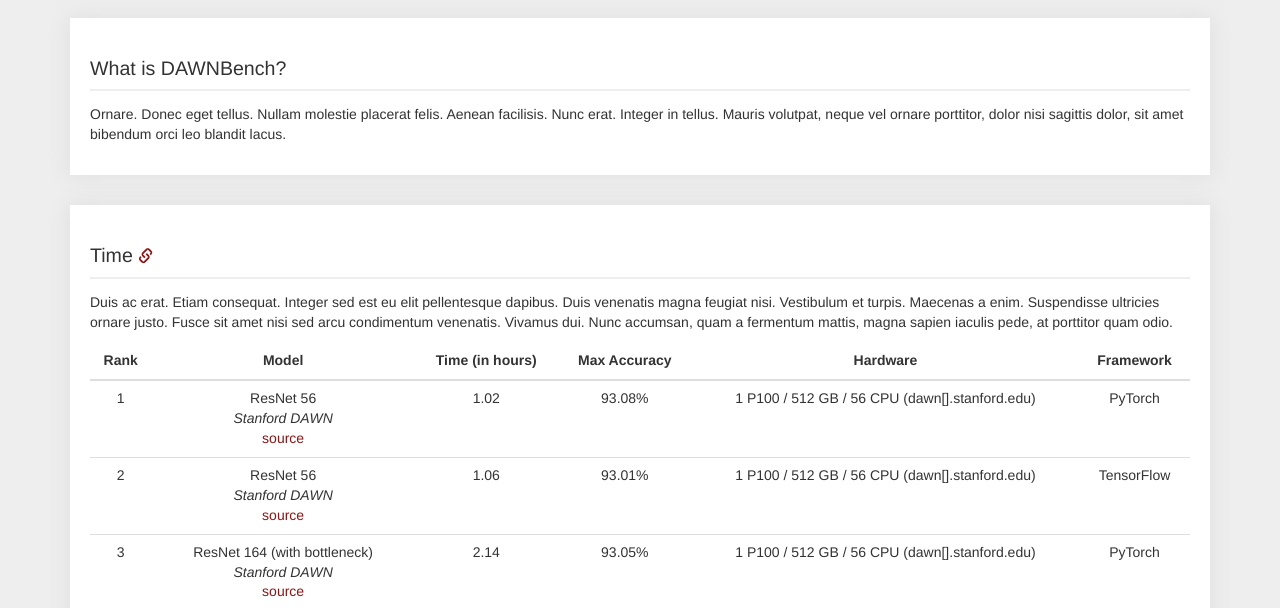
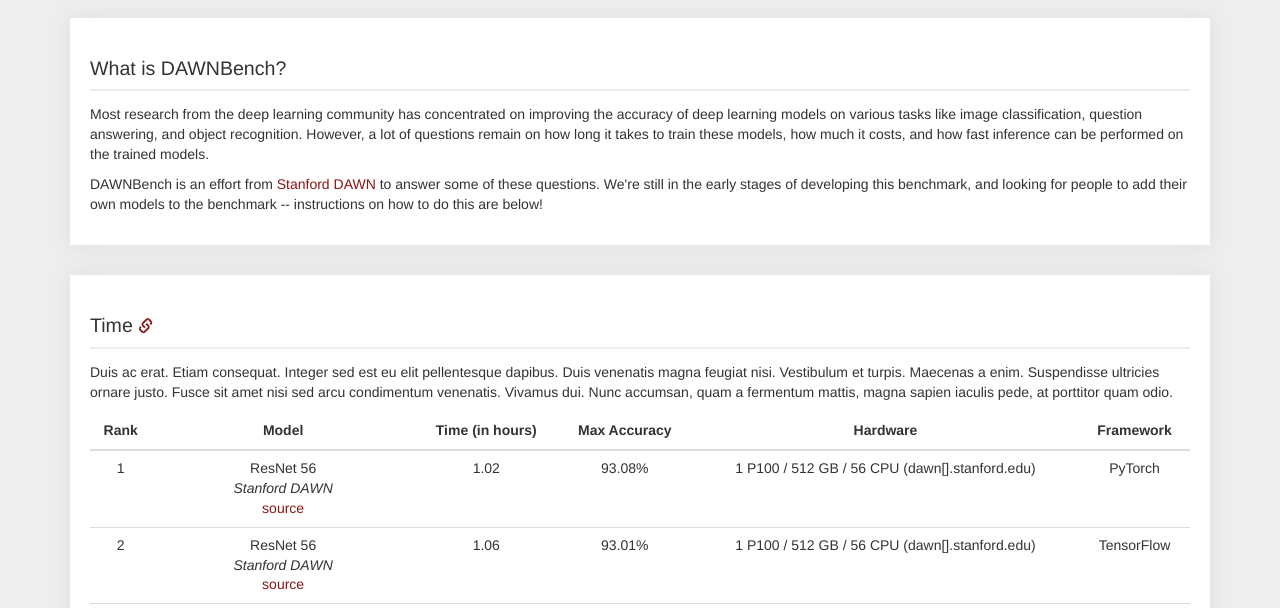
Before and after one commit to codyaustun/benchmark, a website: page index.html in a window 1280 px wide. Shown: the part 185-793 px from the top of the page. Drawn offline with Linux system fonts and the light colour scheme; files that its build step writes are made by us from their sources.

Commit message:
First pass at 'What is DAWNBench?' blurb

```diff
--- a/index.html
+++ b/index.html
@@ -54,10 +54,15 @@
                     <h2>What is DAWNBench?</h2>
                 </div>
 
-                <!--lorem-->
-                <p>Ornare. Donec eget tellus. Nullam molestie placerat felis. Aenean facilisis.
-                Nunc erat. Integer in tellus. Mauris volutpat, neque vel ornare porttitor,
-                dolor nisi sagittis dolor, sit amet bibendum orci leo blandit lacus.</p>
+                <p>Most research from the deep learning community has concentrated on improving the accuracy
+                of deep learning models on various tasks like image classification, question answering, and object
+                recognition. However, a lot of questions remain on how long it takes to train these models, how
+                much it costs, and how fast inference can be performed on the trained models.</p>
+
+                <p>DAWNBench is an effort from <a href="dawn.cs.stanford.edu">Stanford DAWN</a> to answer some of
+                these questions. We're still in the early stages of developing this benchmark, and looking for people to
+                add their own models to the benchmark -- instructions on how to do this are below!
+                </p>
 
             </div>
 
```
